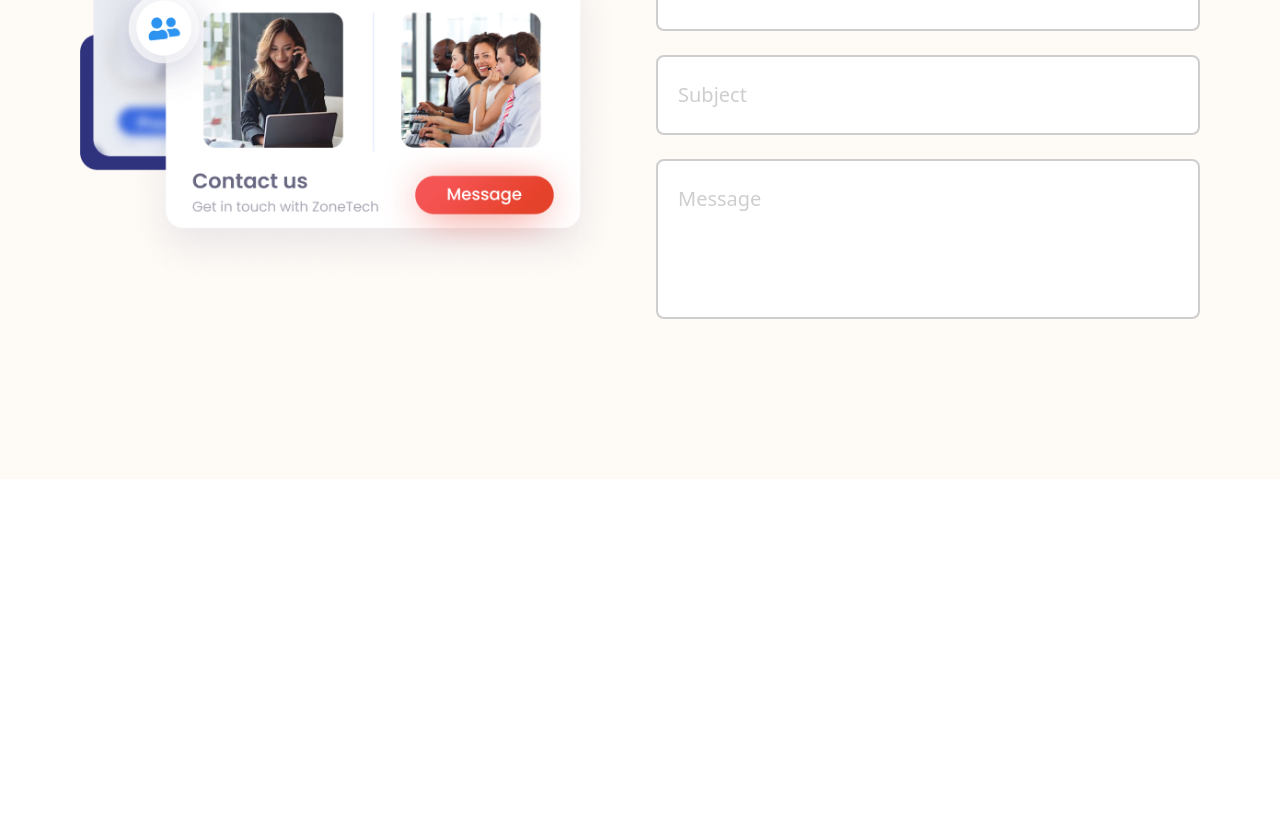
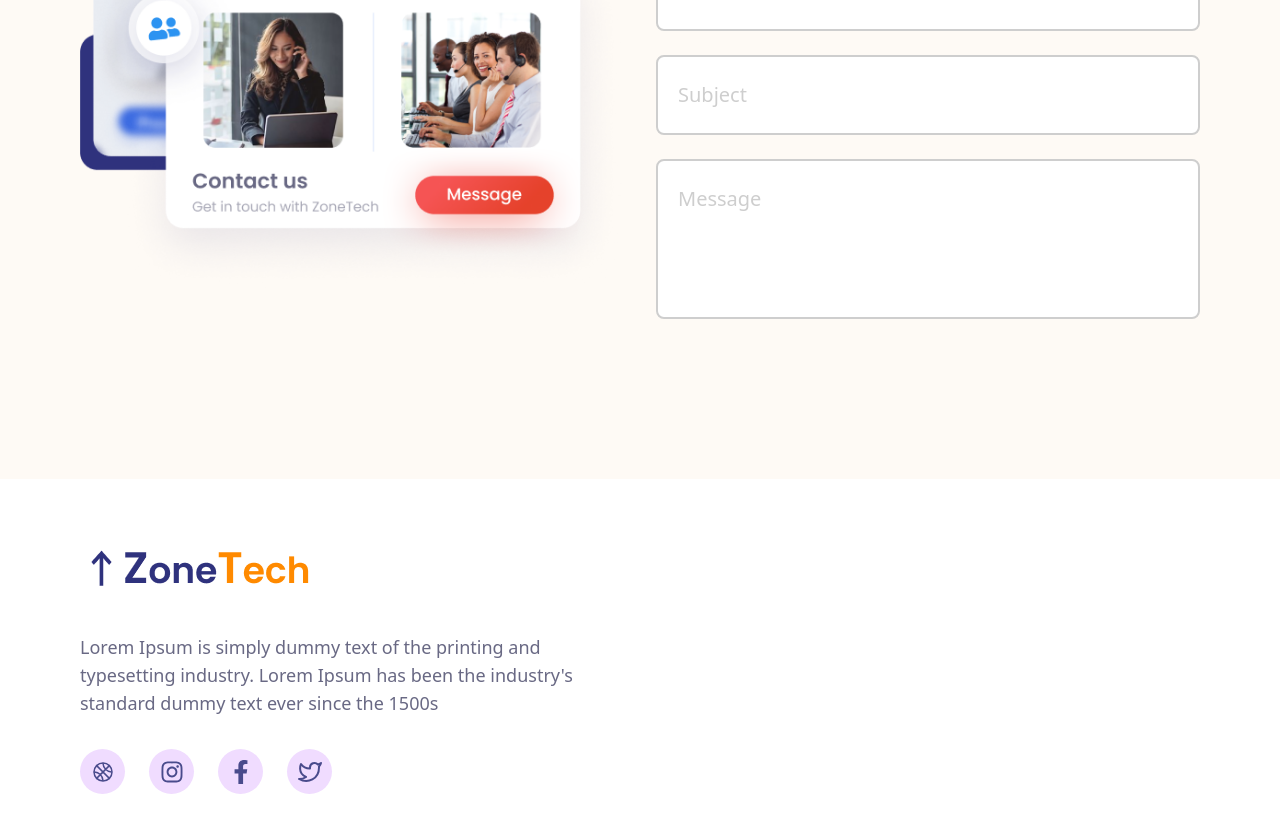
Before and after one commit to alonzojoe/zone-tech, a React (Vite) app: page / in a window 1280 px wide. Shown: the part 4682-5514 px from the top of the page. Before the commit the page ends 5161 px from the top, so only its background shows below. Built offline with nearby package versions, Linux system fonts and the light colour scheme.

Commit message:
feat: create ui ux for Footer component left side

```diff
--- a/src/App.jsx
+++ b/src/App.jsx
@@ -6,6 +6,7 @@ import Testimonials from "./components/Testimonials";
 import Culture from "./components/Culture";
 import Team from "./components/Team";
 import Contact from "./components/Contact";
+import Footer from "./components/Footer";
 
 function App() {
   return (
@@ -18,6 +19,7 @@ function App() {
       <Culture />
       <Team />
       <Contact />
+      <Footer />
     </main>
   );
 }
--- /dev/null
+++ b/src/components/Footer.jsx
@@ -0,0 +1,48 @@
+import Logo from "../assets/images/logo.png";
+import { IoBasketballOutline } from "react-icons/io5";
+import { FaInstagram, FaFacebookF } from "react-icons/fa";
+import { FiTwitter } from "react-icons/fi";
+
+const Footer = () => {
+  return (
+    <footer>
+      <div className="container py-14">
+        <div className="grid grid-cols-1 md:grid-cols-2">
+          <div className="flex flex-col justify-center space-y-8">
+            <img
+              className="h-[66px] w-[231px]"
+              src={Logo}
+              alt="zone-tech-logo"
+            />
+            <p className="text-lg text-lighter">
+              Lorem Ipsum is simply dummy text of the printing and typesetting
+              industry. Lorem Ipsum has been the industry&apos;s standard dummy
+              text ever since the 1500s
+            </p>
+            <div className="flex items-center gap-6">
+              <div className="size-[45px] bg-lightPink rounded-full flex items-center justify-center cursor-pointer hover:scale-125 duration-200">
+                <IoBasketballOutline className="text-2xl text-[#494B8C]" />
+              </div>
+              <div className="size-[45px] bg-lightPink rounded-full flex items-center justify-center cursor-pointer hover:scale-125 duration-200">
+                <FaInstagram className="text-2xl text-[#494B8C] cursor-pointer" />
+              </div>
+              <div className="size-[45px] bg-lightPink rounded-full flex items-center justify-center cursor-pointer hover:scale-125 duration-200">
+                <FaFacebookF className="text-2xl text-[#494B8C] cursor-pointer" />
+              </div>
+              <div className="size-[45px] bg-lightPink rounded-full flex items-center justify-center cursor-pointer hover:scale-125 duration-200">
+                <FiTwitter className="text-2xl text-[#494B8C] cursor-pointer" />
+              </div>
+            </div>
+          </div>
+          <div>
+            <div>
+              <div></div>
+            </div>
+          </div>
+        </div>
+      </div>
+    </footer>
+  );
+};
+
+export default Footer;
--- a/tailwind.config.js
+++ b/tailwind.config.js
@@ -18,6 +18,7 @@ export default {
         lightest: "#80819A",
         foam: "#E8E8E8",
         lightBarrier: "#CECECE",
+        lightPink: "#F0DCFF",
       },
       container: {
         center: true,
```
